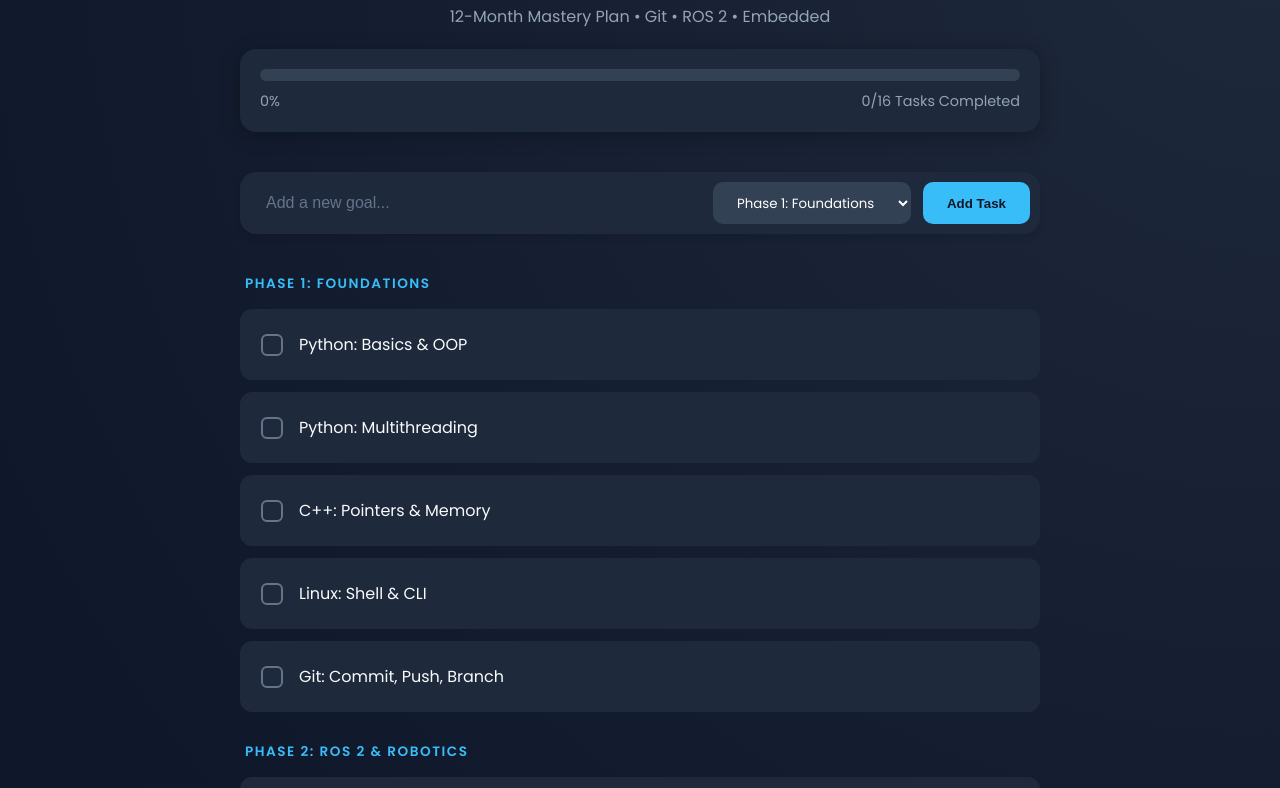
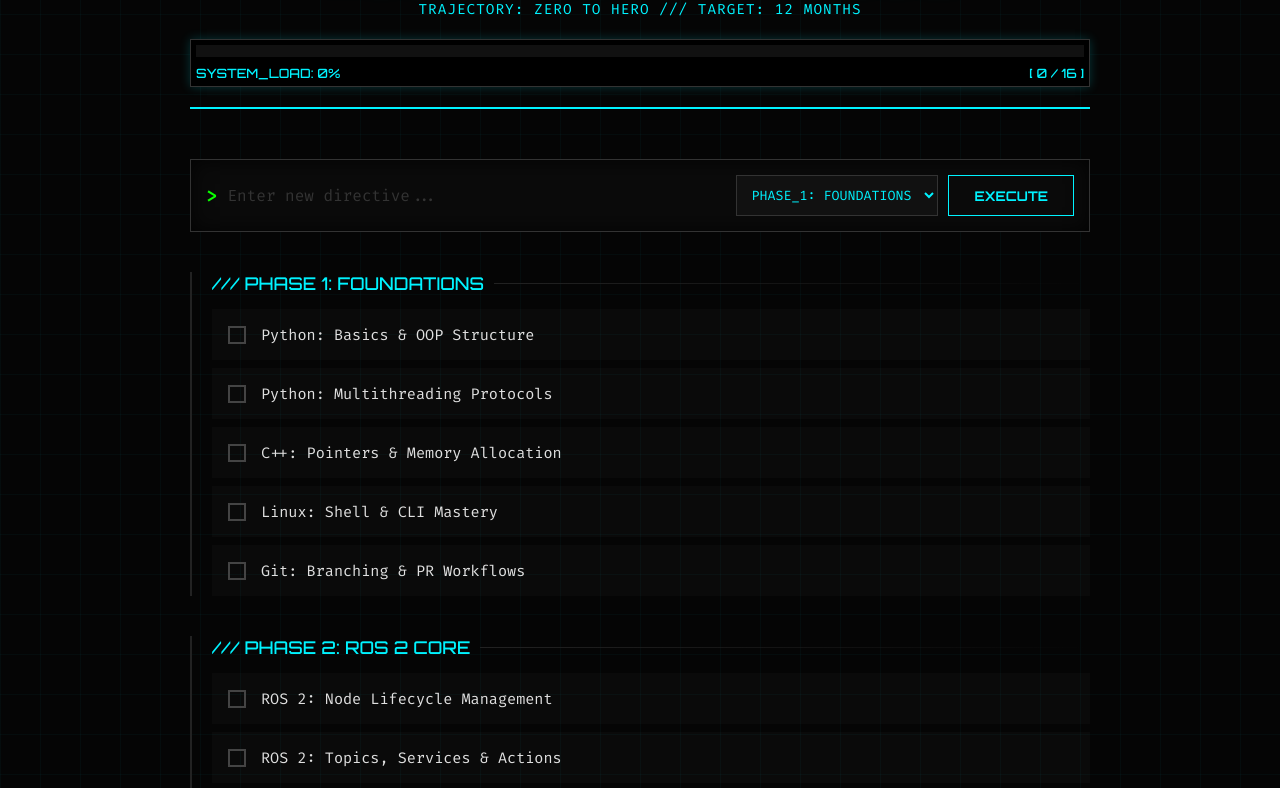
Before and after one commit to krishnavamsi333/robotics-tracker, a plain HTML site: page index.html in a window 1280 px wide. Shown: the part 106-894 px from the top of the page. Drawn offline with Linux system fonts and the light colour scheme.

Commit message:
tracker updated

```diff
--- a/index.html
+++ b/index.html
@@ -3,270 +3,297 @@
 <head>
     <meta charset="UTF-8">
     <meta name="viewport" content="width=device-width, initial-scale=1.0">
-    <title>Robotics Pro Tracker</title>
+    <title>MISSION CONTROL: Robotics</title>
 
-    <link href="https://fonts.googleapis.com/css2?family=Poppins:wght@300;400;600&display=swap" rel="stylesheet">
+    <link href="https://fonts.googleapis.com/css2?family=Fira+Code:wght@300;400;600&family=Orbitron:wght@500;700&display=swap" rel="stylesheet">
     <link rel="stylesheet" href="https://cdnjs.cloudflare.com/ajax/libs/font-awesome/6.4.0/css/all.min.css">
 
     <style>
-        /* --- CSS VARIABLES & RESET --- */
+        /* --- CORE TERMINAL THEME --- */
         :root {
-            --bg-color: #0f172a;       /* Dark Blue/Slate Background */
-            --card-bg: #1e293b;        /* Lighter Slate Card */
-            --card-hover: #334155;     /* Hover state */
-            --text-main: #f8fafc;      /* Almost White */
-            --text-muted: #94a3b8;     /* Grey text */
-            --accent: #38bdf8;         /* Cyan/Blue Accent */
-            --accent-glow: rgba(56, 189, 248, 0.3);
-            --success: #4ade80;        /* Green for success */
-            --danger: #ef4444;         /* Red for delete */
-            --radius: 16px;            /* Rounded corners */
-            --transition: all 0.3s ease;
+            --bg-color: #050505;        /* Pure Black */
+            --panel-bg: rgba(20, 20, 20, 0.95);
+            --neon-blue: #00f3ff;       /* Cyber Cyan */
+            --neon-green: #0aff00;      /* Terminal Green */
+            --neon-red: #ff003c;        /* Alert Red */
+            --text-main: #e0e0e0;
+            --text-dim: #6e6e6e;
+            --border-glow: 0 0 10px rgba(0, 243, 255, 0.2);
+            --font-code: 'Fira Code', monospace;
+            --font-header: 'Orbitron', sans-serif;
         }
 
         * { box-sizing: border-box; margin: 0; padding: 0; }
 
         body {
             background-color: var(--bg-color);
+            background-image:
+                linear-gradient(rgba(0, 243, 255, 0.03) 1px, transparent 1px),
+                linear-gradient(90deg, rgba(0, 243, 255, 0.03) 1px, transparent 1px);
+            background-size: 40px 40px; /* Grid effect */
             color: var(--text-main);
-            font-family: 'Poppins', sans-serif;
+            font-family: var(--font-code);
             min-height: 100vh;
             display: flex;
             justify-content: center;
             padding: 40px 20px;
-            background-image: radial-gradient(circle at top right, #1e293b 0%, #0f172a 60%);
         }
 
         .container {
             width: 100%;
-            max-width: 800px;
+            max-width: 900px;
+            position: relative;
         }
 
-        /* --- HEADER --- */
+        /* --- HUD HEADER --- */
         header {
             text-align: center;
-            margin-bottom: 40px;
-            animation: fadeIn 0.8s ease;
+            margin-bottom: 50px;
+            border-bottom: 2px solid var(--neon-blue);
+            padding-bottom: 20px;
+            position: relative;
+        }
+
+        header::after {
+            content: "SYSTEM_ONLINE";
+            position: absolute;
+            top: 0;
+            right: 0;
+            font-size: 0.7rem;
+            color: var(--neon-green);
+            animation: blink 2s infinite;
         }
 
         h1 {
-            font-weight: 600;
-            font-size: 2.5rem;
+            font-family: var(--font-header);
+            font-size: 2.8rem;
+            color: white;
+            text-transform: uppercase;
+            letter-spacing: 4px;
+            text-shadow: 0 0 20px var(--neon-blue);
             margin-bottom: 10px;
-            background: linear-gradient(90deg, #38bdf8, #818cf8);
-            -webkit-background-clip: text;
-            -webkit-text-fill-color: transparent;
         }
 
-        .subtitle { color: var(--text-muted); font-size: 1rem; margin-bottom: 20px; }
+        .subtitle {
+            color: var(--neon-blue);
+            font-size: 0.9rem;
+            letter-spacing: 1px;
+            text-transform: uppercase;
+        }
 
-        /* --- PROGRESS BAR --- */
-        .progress-container {
-            background: var(--card-bg);
-            padding: 20px;
-            border-radius: var(--radius);
-            box-shadow: 0 4px 20px rgba(0,0,0,0.3);
+        /* --- CYBER PROGRESS BAR --- */
+        .progress-box {
+            background: #000;
+            border: 1px solid #333;
+            padding: 5px;
+            margin-top: 20px;
+            position: relative;
+            box-shadow: var(--border-glow);
+        }
+
+        .progress-bar {
+            height: 12px;
+            background: #111;
+            width: 100%;
             position: relative;
             overflow: hidden;
         }
 
-        .progress-track {
-            background-color: #334155;
-            height: 12px;
-            border-radius: 10px;
-            overflow: hidden;
-            margin-bottom: 10px;
-        }
-
         .progress-fill {
-            background: linear-gradient(90deg, var(--accent), #818cf8);
             height: 100%;
+            background: var(--neon-green);
             width: 0%;
-            border-radius: 10px;
-            transition: width 0.6s cubic-bezier(0.4, 0, 0.2, 1);
-            box-shadow: 0 0 15px var(--accent-glow);
+            box-shadow: 0 0 15px var(--neon-green);
+            transition: width 0.5s cubic-bezier(0.4, 0, 0.2, 1);
         }
 
         .progress-stats {
             display: flex;
             justify-content: space-between;
-            font-size: 0.9rem;
-            color: var(--text-muted);
-            font-weight: 500;
+            font-size: 0.8rem;
+            color: var(--neon-blue);
+            margin-top: 8px;
+            font-family: var(--font-header);
         }
 
-        /* --- INPUT SECTION --- */
+        /* --- INPUT COMMAND LINE --- */
         .input-group {
             display: flex;
-            gap: 12px;
+            gap: 10px;
             margin-bottom: 40px;
-            background: var(--card-bg);
-            padding: 10px;
-            border-radius: var(--radius);
-            box-shadow: 0 4px 6px rgba(0,0,0,0.1);
+            border: 1px solid #333;
+            background: #0a0a0a;
+            padding: 15px;
+            box-shadow: inset 0 0 20px rgba(0,0,0,0.8);
             flex-wrap: wrap;
+        }
+
+        .input-group::before {
+            content: ">";
+            color: var(--neon-green);
+            font-weight: bold;
+            font-size: 1.2rem;
+            align-self: center;
         }
 
         input[type="text"] {
             flex: 1;
             background: transparent;
             border: none;
-            padding: 12px 16px;
-            color: white;
+            color: var(--neon-green);
+            font-family: var(--font-code);
             font-size: 1rem;
             outline: none;
             min-width: 200px;
         }
 
-        input[type="text"]::placeholder { color: #64748b; }
+        input[type="text"]::placeholder { color: #333; }
 
         select {
-            background: #334155;
-            color: white;
-            border: none;
-            padding: 10px 20px;
-            border-radius: 10px;
+            background: #111;
+            color: var(--neon-blue);
+            border: 1px solid #333;
+            padding: 10px;
+            font-family: var(--font-code);
             cursor: pointer;
             outline: none;
-            font-family: inherit;
         }
 
         .add-btn {
-            background: var(--accent);
-            color: #0f172a;
-            border: none;
-            padding: 10px 24px;
-            border-radius: 10px;
-            font-weight: 600;
+            background: transparent;
+            color: var(--neon-blue);
+            border: 1px solid var(--neon-blue);
+            padding: 10px 25px;
+            font-family: var(--font-header);
+            font-weight: bold;
             cursor: pointer;
-            transition: var(--transition);
+            transition: 0.2s;
+            text-transform: uppercase;
         }
 
-        .add-btn:hover { background: #7dd3fc; transform: translateY(-2px); }
-
-        /* --- TASK LIST --- */
-        .phase-section {
-            margin-bottom: 30px;
-            animation: slideUp 0.5s ease;
+        .add-btn:hover {
+            background: var(--neon-blue);
+            color: #000;
+            box-shadow: 0 0 15px var(--neon-blue);
         }
 
-        .phase-title {
-            color: var(--accent);
-            font-size: 0.85rem;
+        /* --- TASK TERMINAL UI --- */
+        .phase-section {
+            margin-bottom: 40px;
+            border-left: 2px solid #222;
+            padding-left: 20px;
+        }
+
+        .phase-header {
+            color: var(--neon-blue);
+            font-family: var(--font-header);
+            font-size: 1.1rem;
+            margin-bottom: 15px;
             text-transform: uppercase;
-            letter-spacing: 1.5px;
-            margin-bottom: 15px;
-            font-weight: 600;
-            padding-left: 5px;
+            display: flex;
+            align-items: center;
+            gap: 10px;
+        }
+
+        .phase-header::after {
+            content: "";
+            flex: 1;
+            height: 1px;
+            background: linear-gradient(90deg, #222, transparent);
         }
 
         .task-item {
-            background: var(--card-bg);
-            margin-bottom: 12px;
-            padding: 16px 20px;
-            border-radius: 12px;
             display: flex;
             align-items: center;
             justify-content: space-between;
-            transition: var(--transition);
+            padding: 12px 15px;
+            margin-bottom: 8px;
+            background: rgba(255,255,255,0.02);
             border: 1px solid transparent;
+            transition: 0.2s;
             cursor: pointer;
         }
 
         .task-item:hover {
-            background: var(--card-hover);
-            transform: translateY(-2px);
-            border-color: #475569;
+            background: rgba(0, 243, 255, 0.05);
+            border-color: rgba(0, 243, 255, 0.3);
+            transform: translateX(5px);
         }
 
-        .task-left {
-            display: flex;
-            align-items: center;
-            gap: 16px;
-            flex: 1;
-        }
-
-        /* Custom Checkbox */
+        /* Glitchy Checkbox */
         .custom-checkbox {
-            width: 22px;
-            height: 22px;
-            border: 2px solid #64748b;
-            border-radius: 6px;
+            width: 18px;
+            height: 18px;
+            border: 2px solid #444;
             display: flex;
             align-items: center;
             justify-content: center;
-            transition: var(--transition);
-            flex-shrink: 0;
+            margin-right: 15px;
+            transition: 0.2s;
         }
 
         .task-item.completed .custom-checkbox {
-            background: var(--success);
-            border-color: var(--success);
+            border-color: var(--neon-green);
+            background: rgba(10, 255, 0, 0.1);
+            box-shadow: 0 0 10px rgba(10, 255, 0, 0.2);
         }
 
         .custom-checkbox i {
-            color: #0f172a;
-            font-size: 14px;
-            opacity: 0;
-            transform: scale(0.5);
-            transition: var(--transition);
+            display: none;
+            color: var(--neon-green);
+            font-size: 0.8rem;
         }
 
-        .task-item.completed .custom-checkbox i {
-            opacity: 1;
-            transform: scale(1);
-        }
+        .task-item.completed .custom-checkbox i { display: block; }
 
         .task-text {
-            font-size: 1rem;
             color: var(--text-main);
-            transition: var(--transition);
+            font-size: 0.95rem;
+            transition: 0.2s;
         }
 
         .task-item.completed .task-text {
+            color: #444;
             text-decoration: line-through;
-            color: var(--text-muted);
         }
 
+        /* Delete Button */
         .delete-btn {
-            background: transparent;
+            background: none;
             border: none;
-            color: #475569;
+            color: #444;
             cursor: pointer;
-            font-size: 1.1rem;
-            padding: 8px;
-            border-radius: 8px;
-            transition: var(--transition);
-            opacity: 0; /* Hidden until hover */
+            padding: 5px;
+            opacity: 0;
+            transition: 0.2s;
         }
 
         .task-item:hover .delete-btn { opacity: 1; }
-        .delete-btn:hover { color: var(--danger); background: rgba(239, 68, 68, 0.1); }
+        .delete-btn:hover { color: var(--neon-red); text-shadow: 0 0 10px var(--neon-red); }
 
-        /* --- FOOTER & RESET --- */
-        .reset-section { text-align: center; margin-top: 60px; }
+        /* --- FOOTER --- */
         .reset-btn {
+            display: block;
+            margin: 60px auto;
             background: transparent;
-            border: 1px solid #475569;
-            color: #64748b;
-            padding: 10px 20px;
-            border-radius: 8px;
+            border: 1px solid #333;
+            color: #444;
+            padding: 10px 30px;
+            font-family: var(--font-code);
             cursor: pointer;
-            font-size: 0.9rem;
-            transition: var(--transition);
+            transition: 0.3s;
         }
-        .reset-btn:hover { border-color: var(--danger); color: var(--danger); }
+
+        .reset-btn:hover { border-color: var(--neon-red); color: var(--neon-red); }
 
         /* Animations */
-        @keyframes fadeIn { from { opacity: 0; } to { opacity: 1; } }
-        @keyframes slideUp { from { opacity: 0; transform: translateY(20px); } to { opacity: 1; transform: translateY(0); } }
+        @keyframes blink { 0%, 100% { opacity: 1; } 50% { opacity: 0; } }
 
-        /* Mobile Fixes */
+        /* Mobile */
         @media (max-width: 600px) {
             h1 { font-size: 1.8rem; }
-            .input-group { flex-direction: column; }
-            .add-btn { width: 100%; }
-            select { width: 100%; }
+            .input-group { flex-direction: column; align-items: stretch; }
+            .input-group::before { display: none; }
         }
     </style>
 </head>
@@ -274,157 +301,141 @@
 
     <div class="container">
         <header>
-            <h1>Robotics Roadmap</h1>
-            <p class="subtitle">12-Month Mastery Plan • Git • ROS 2 • Embedded</p>
+            <h1>Robotics Protocol</h1>
+            <p class="subtitle">Trajectory: Zero to Hero /// Target: 12 Months</p>
 
-            <div class="progress-container">
-                <div class="progress-track">
+            <div class="progress-box">
+                <div class="progress-bar">
                     <div id="progressBar" class="progress-fill"></div>
                 </div>
                 <div class="progress-stats">
-                    <span id="progressPercent">0%</span>
-                    <span id="progressCount">0/0 Tasks Completed</span>
+                    <span id="progressPercent">SYSTEM_LOAD: 0%</span>
+                    <span id="progressCount">TASKS: 0/0</span>
                 </div>
             </div>
         </header>
 
         <div class="input-group">
-            <input type="text" id="taskInput" placeholder="Add a new goal..." onkeypress="handleEnter(event)">
+            <input type="text" id="taskInput" placeholder="Enter new directive..." onkeypress="handleEnter(event)">
             <select id="phaseSelect">
-                <option value="phase1">Phase 1: Foundations</option>
-                <option value="phase2">Phase 2: ROS 2</option>
-                <option value="phase3">Phase 3: Embedded</option>
-                <option value="phase4">Phase 4: Job Ready</option>
+                <option value="phase1">PHASE_1: FOUNDATIONS</option>
+                <option value="phase2">PHASE_2: ROS_CORE</option>
+                <option value="phase3">PHASE_3: EMBEDDED_HW</option>
+                <option value="phase4">PHASE_4: DEPLOYMENT</option>
             </select>
-            <button class="add-btn" onclick="addTask()">Add Task</button>
+            <button class="add-btn" onclick="addTask()">EXECUTE</button>
         </div>
 
         <div id="app"></div>
 
-        <div class="reset-section">
-            <button class="reset-btn" onclick="resetToDefault()">Reset Progress</button>
-        </div>
+        <button class="reset-btn" onclick="resetToDefault()">[ PURGE_DATA ]</button>
     </div>
 
     <script>
-        // --- JAVASCRIPT LOGIC (Same Logic, New Rendering) ---
+        // --- JAVASCRIPT CONTROLLER ---
 
         const defaultData = [
             // Phase 1
-            { id: 1, text: "Python: Basics & OOP", phase: "phase1", completed: false },
-            { id: 2, text: "Python: Multithreading", phase: "phase1", completed: false },
-            { id: 3, text: "C++: Pointers & Memory", phase: "phase1", completed: false },
-            { id: 4, text: "Linux: Shell & CLI", phase: "phase1", completed: false },
-            { id: 5, text: "Git: Commit, Push, Branch", phase: "phase1", completed: false },
+            { id: 1, text: "Python: Basics & OOP Structure", phase: "phase1", completed: false },
+            { id: 2, text: "Python: Multithreading Protocols", phase: "phase1", completed: false },
+            { id: 3, text: "C++: Pointers & Memory Allocation", phase: "phase1", completed: false },
+            { id: 4, text: "Linux: Shell & CLI Mastery", phase: "phase1", completed: false },
+            { id: 5, text: "Git: Branching & PR Workflows", phase: "phase1", completed: false },
             // Phase 2
-            { id: 6, text: "ROS 2: Nodes & Topics", phase: "phase2", completed: false },
-            { id: 7, text: "ROS 2: Launch Files & Parameters", phase: "phase2", completed: false },
-            { id: 8, text: "Sim: Differential Drive Robot", phase: "phase2", completed: false },
-            { id: 9, text: "Theory: PID Control", phase: "phase2", completed: false },
+            { id: 6, text: "ROS 2: Node Lifecycle Management", phase: "phase2", completed: false },
+            { id: 7, text: "ROS 2: Topics, Services & Actions", phase: "phase2", completed: false },
+            { id: 8, text: "Sim: Differential Drive Robot (Gazebo)", phase: "phase2", completed: false },
+            { id: 9, text: "Theory: Kinematics & TF2", phase: "phase2", completed: false },
             // Phase 3
-            { id: 10, text: "MCU: Bare Metal + HAL", phase: "phase3", completed: false },
-            { id: 11, text: "Comms: UART, I2C, SPI", phase: "phase3", completed: false },
-            { id: 12, text: "Hardware: Motor Control (Encoder)", phase: "phase3", completed: false },
+            { id: 10, text: "MCU: Bare Metal + HAL (STM32/ESP)", phase: "phase3", completed: false },
+            { id: 11, text: "Comms: UART / I2C / CAN Bus", phase: "phase3", completed: false },
+            { id: 12, text: "Control: Motor PID Implementation", phase: "phase3", completed: false },
             // Phase 4
-            { id: 13, text: "Nav2: Autonomous Navigation", phase: "phase4", completed: false },
-            { id: 14, text: "CV: Sensor Fusion / OpenCV", phase: "phase4", completed: false },
-            { id: 15, text: "Final: Obstacle Avoidance Robot", phase: "phase4", completed: false },
+            { id: 13, text: "Nav2: Autonomous Navigation Stack", phase: "phase4", completed: false },
+            { id: 14, text: "CV: Sensor Fusion (LiDAR + Camera)", phase: "phase4", completed: false },
+            { id: 15, text: "Final: Autonomous Obstacle Avoidance", phase: "phase4", completed: false },
             { id: 16, text: "Job: Publish Portfolio to GitHub", phase: "phase4", completed: false }
         ];
 
         let tasks = [];
 
-        // Initialize
         document.addEventListener('DOMContentLoaded', () => {
             loadTasks();
             renderTasks();
             updateProgress();
         });
 
-        function handleEnter(e) {
-            if(e.key === 'Enter') addTask();
-        }
+        function handleEnter(e) { if(e.key === 'Enter') addTask(); }
 
-        // Load & Save
         function loadTasks() {
-            const saved = localStorage.getItem('roboticsTasks_v3');
-            if (saved) {
-                tasks = JSON.parse(saved);
-            } else {
-                tasks = JSON.parse(JSON.stringify(defaultData));
-            }
+            const saved = localStorage.getItem('roboticsTasks_v4');
+            if (saved) { tasks = JSON.parse(saved); }
+            else { tasks = JSON.parse(JSON.stringify(defaultData)); }
         }
 
         function saveTasks() {
-            localStorage.setItem('roboticsTasks_v3', JSON.stringify(tasks));
+            localStorage.setItem('roboticsTasks_v4', JSON.stringify(tasks));
             updateProgress();
         }
 
-        // Render
         function renderTasks() {
             const app = document.getElementById('app');
             app.innerHTML = '';
 
             const phases = {
-                phase1: "Phase 1: Foundations",
-                phase2: "Phase 2: ROS 2 & Robotics",
-                phase3: "Phase 3: Embedded Systems",
-                phase4: "Phase 4: Advanced Projects"
+                phase1: "/// PHASE 1: FOUNDATIONS",
+                phase2: "/// PHASE 2: ROS 2 CORE",
+                phase3: "/// PHASE 3: EMBEDDED SYSTEMS",
+                phase4: "/// PHASE 4: ADVANCED DEPLOYMENT"
             };
 
             for (const [key, title] of Object.entries(phases)) {
                 const phaseTasks = tasks.filter(t => t.phase === key);
 
-                // Create Section
                 const section = document.createElement('div');
                 section.className = 'phase-section';
-                section.innerHTML = `<div class="phase-title">${title}</div>`;
+                section.innerHTML = `<div class="phase-header">${title}</div>`;
 
                 phaseTasks.forEach(task => {
                     const item = document.createElement('div');
                     item.className = `task-item ${task.completed ? 'completed' : ''}`;
                     item.onclick = (e) => {
-                        // Don't toggle if clicking the delete button
                         if(!e.target.closest('.delete-btn')) toggleTask(task.id);
                     };
 
                     item.innerHTML = `
-                        <div class="task-left">
-                            <div class="custom-checkbox">
-                                <i class="fas fa-check"></i>
-                            </div>
+                        <div style="display:flex; align-items:center; flex:1;">
+                            <div class="custom-checkbox"><i class="fas fa-check"></i></div>
                             <span class="task-text">${task.text}</span>
                         </div>
                         <button class="delete-btn" onclick="deleteTask(${task.id})">
-                            <i class="fas fa-trash-alt"></i>
+                            <i class="fas fa-times"></i>
                         </button>
                     `;
                     section.appendChild(item);
                 });
-
                 app.appendChild(section);
             }
         }
 
-        // Actions
-        window.toggleTask = function(id) {
+        function toggleTask(id) {
             const task = tasks.find(t => t.id === id);
             if (task) {
                 task.completed = !task.completed;
                 saveTasks();
                 renderTasks();
             }
-        };
+        }
 
-        window.deleteTask = function(id) {
-            if(confirm('Remove this task?')) {
+        function deleteTask(id) {
+            if(confirm('CONFIRM DELETION?')) {
                 tasks = tasks.filter(t => t.id !== id);
                 saveTasks();
                 renderTasks();
             }
-        };
+        }
 
-        window.addTask = function() {
+        function addTask() {
             const input = document.getElementById('taskInput');
             const select = document.getElementById('phaseSelect');
             const text = input.value.trim();
@@ -441,15 +452,15 @@
                 saveTasks();
                 renderTasks();
             }
-        };
+        }
 
-        window.resetToDefault = function() {
-            if(confirm("Reset all progress and tasks to default?")) {
+        function resetToDefault() {
+            if(confirm("WARNING: ALL DATA WILL BE PURGED. PROCEED?")) {
                 tasks = JSON.parse(JSON.stringify(defaultData));
                 saveTasks();
                 renderTasks();
             }
-        };
+        }
 
         function updateProgress() {
             const total = tasks.length;
@@ -457,8 +468,8 @@
             const percent = total === 0 ? 0 : Math.round((completed / total) * 100);
 
             document.getElementById('progressBar').style.width = percent + '%';
-            document.getElementById('progressPercent').innerText = `${percent}%`;
-            document.getElementById('progressCount').innerText = `${completed}/${total} Tasks Completed`;
+            document.getElementById('progressPercent').innerText = `SYSTEM_LOAD: ${percent}%`;
+            document.getElementById('progressCount').innerText = `[ ${completed} / ${total} ]`;
         }
     </script>
 </body>
```
